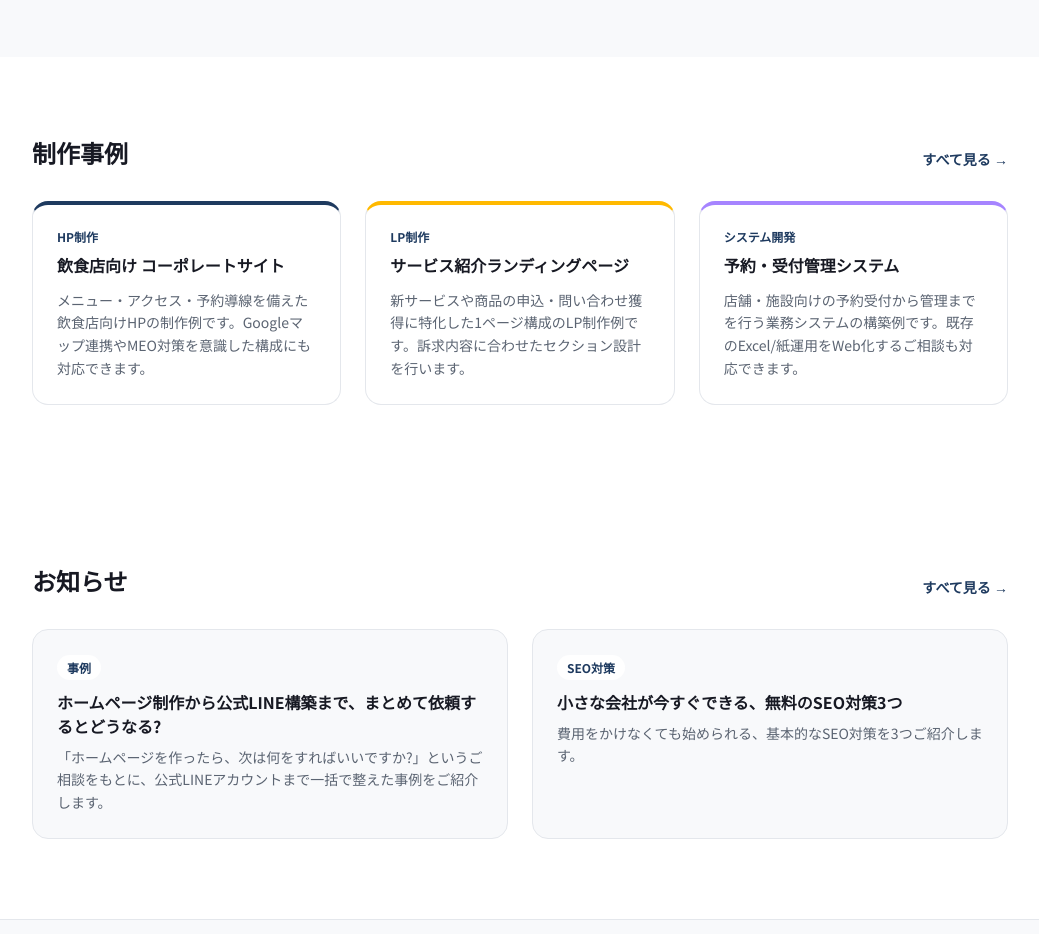
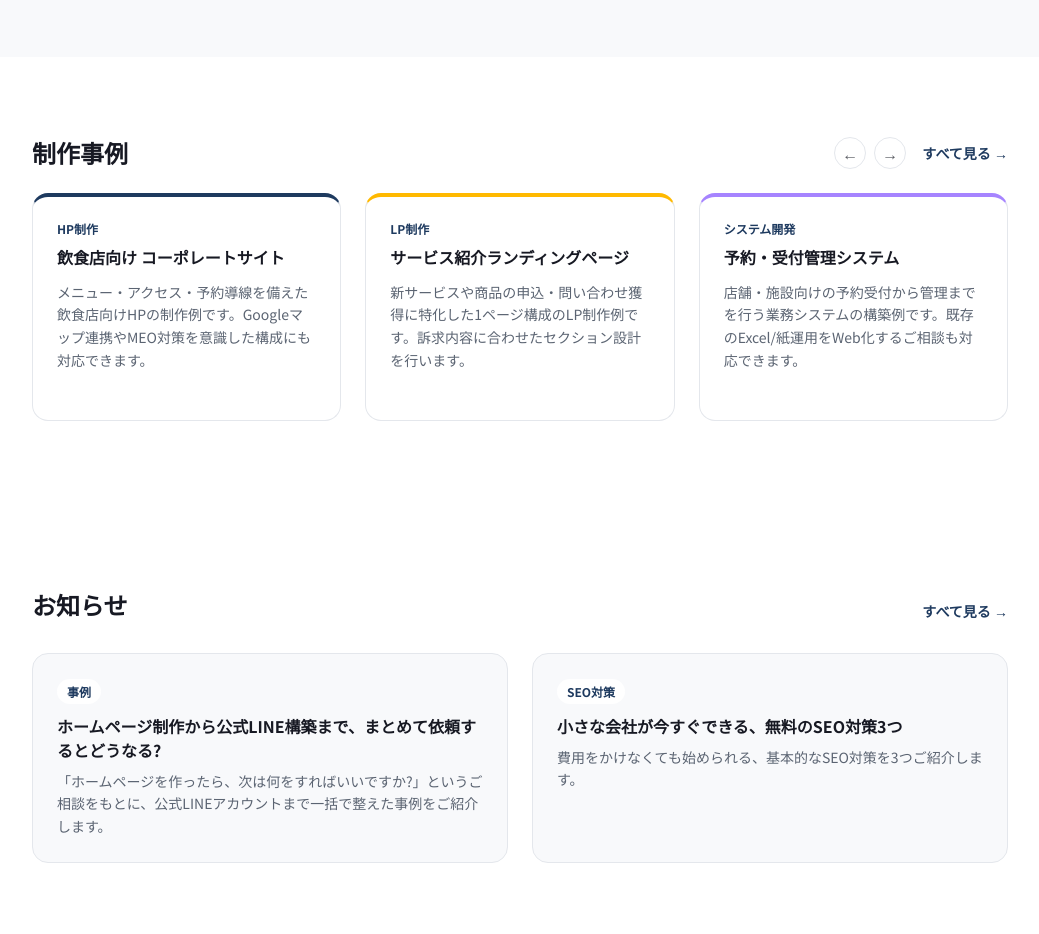
Before and after one commit to kouki-takezawa/freelance-portfolio, a Next.js app: page / in a window 1280 px wide. Shown: the part 2400-3334 px from the top of the page, without its empty margins (120-1159 px from the left). Built offline with nearby package versions, Linux system fonts and the light colour scheme.

Commit message:
feat: 制作事例セクションを横スライドで全件見られるカルーセルに変更
これまでホームページでは3件のみグリッド表示していたが、
全5件をスワイプ/矢印ボタンで閲覧できるカルーセルに変更した。

```diff
--- a/src/app/page.tsx
+++ b/src/app/page.tsx
@@ -5,7 +5,7 @@ import { works } from "@/lib/works";
 import HeroIllustration from "@/components/illustrations/HeroIllustration";
 import ServiceIcon from "@/components/illustrations/ServiceIcon";
 import { blogPosts } from "@/lib/blog";
-import { categoryVisual } from "@/lib/categoryVisual";
+import WorksCarousel from "@/components/WorksCarousel";
 
 const jumpLinks = [
   { href: "#strengths", label: "選ばれる理由" },
@@ -276,36 +276,7 @@ export default function Home() {
       </section>
 
       <section id="works" className="mx-auto max-w-5xl px-6 py-16 sm:py-20">
-        <div className="flex items-end justify-between gap-4">
-          <h2 className="text-xl font-bold sm:text-2xl">制作事例</h2>
-          <Link
-            href="/works"
-            className="text-sm font-semibold text-accent hover:underline"
-          >
-            すべて見る →
-          </Link>
-        </div>
-        <div className="mt-8 grid gap-6 sm:grid-cols-3">
-          {works.slice(0, 3).map((work) => {
-            const visual = categoryVisual(work.category);
-            return (
-              <div
-                key={work.slug}
-                className={`overflow-hidden rounded-2xl border border-t-4 border-border bg-background ${visual.border}`}
-              >
-                <div className="p-6">
-                  <p className="text-xs font-semibold text-accent">
-                    {work.category}
-                  </p>
-                  <h3 className="mt-2 text-base font-semibold">{work.title}</h3>
-                  <p className="mt-3 text-sm leading-relaxed text-muted">
-                    {work.summary}
-                  </p>
-                </div>
-              </div>
-            );
-          })}
-        </div>
+        <WorksCarousel works={works} />
       </section>
 
       {blogPosts.length > 0 && (
--- /dev/null
+++ b/src/components/WorksCarousel.tsx
@@ -0,0 +1,73 @@
+"use client";
+
+import { useRef } from "react";
+import Link from "next/link";
+import type { WorkCase } from "@/lib/works";
+import { categoryVisual } from "@/lib/categoryVisual";
+
+export default function WorksCarousel({ works }: { works: WorkCase[] }) {
+  const scrollerRef = useRef<HTMLDivElement>(null);
+
+  function scrollByCard(direction: 1 | -1) {
+    const el = scrollerRef.current;
+    if (!el) return;
+    const card = el.querySelector<HTMLElement>("[data-card]");
+    const step = (card?.offsetWidth ?? 280) + 24;
+    el.scrollBy({ left: step * direction, behavior: "smooth" });
+  }
+
+  return (
+    <div>
+      <div className="flex items-end justify-between gap-4">
+        <h2 className="text-xl font-bold sm:text-2xl">制作事例</h2>
+        <div className="flex items-center gap-4">
+          <div className="hidden items-center gap-2 sm:flex">
+            <button
+              type="button"
+              onClick={() => scrollByCard(-1)}
+              aria-label="前の事例"
+              className="flex h-8 w-8 items-center justify-center rounded-full border border-border text-foreground/70 transition-colors hover:border-accent hover:text-accent"
+            >
+              ←
+            </button>
+            <button
+              type="button"
+              onClick={() => scrollByCard(1)}
+              aria-label="次の事例"
+              className="flex h-8 w-8 items-center justify-center rounded-full border border-border text-foreground/70 transition-colors hover:border-accent hover:text-accent"
+            >
+              →
+            </button>
+          </div>
+          <Link href="/works" className="text-sm font-semibold text-accent hover:underline">
+            すべて見る →
+          </Link>
+        </div>
+      </div>
+
+      <p className="mt-2 text-xs text-muted sm:hidden">← 横にスワイプしてほかの事例も見られます</p>
+
+      <div
+        ref={scrollerRef}
+        className="mt-6 flex snap-x snap-mandatory gap-6 overflow-x-auto scroll-smooth pb-2"
+      >
+        {works.map((work) => {
+          const visual = categoryVisual(work.category);
+          return (
+            <div
+              key={work.slug}
+              data-card
+              className={`w-[80%] shrink-0 snap-start overflow-hidden rounded-2xl border border-t-4 border-border bg-background sm:w-[calc((100%-3rem)/3)] ${visual.border}`}
+            >
+              <div className="p-6">
+                <p className="text-xs font-semibold text-accent">{work.category}</p>
+                <h3 className="mt-2 text-base font-semibold">{work.title}</h3>
+                <p className="mt-3 text-sm leading-relaxed text-muted">{work.summary}</p>
+              </div>
+            </div>
+          );
+        })}
+      </div>
+    </div>
+  );
+}
```
